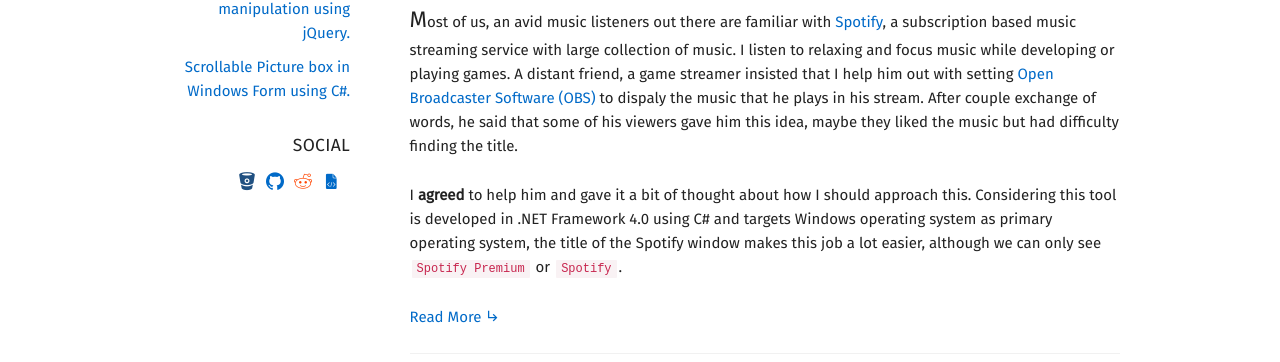
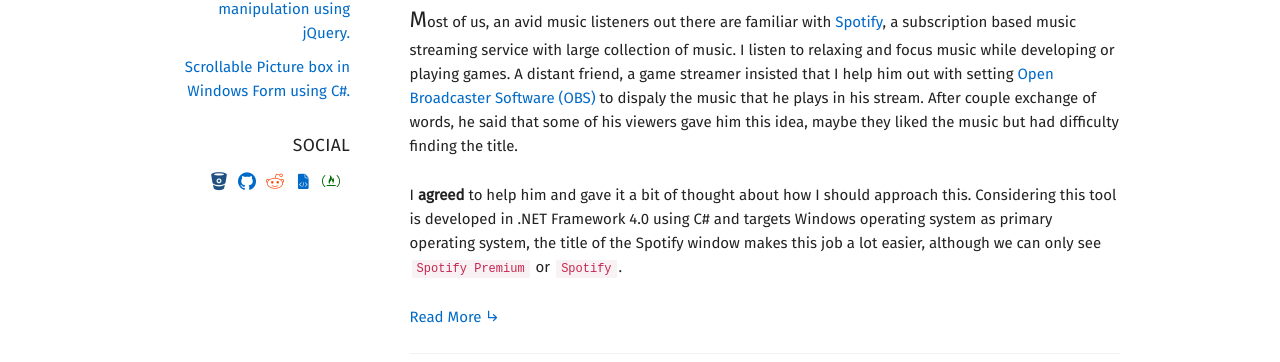
Before and after one commit to intern0t/personal-blog, a Jekyll site: the page built from index.html, in a window 1280 px wide. Shown: the part 1029-1391 px from the top of the page. Built offline with Jekyll 4.4.1, drawn with Linux system fonts in a browser that asks for light colours; nearby versions of some CDN libraries; the list of posts is cut into pages by our own code.

Commit message:
Added FreeCodeCamp profile, updated icon pack.

```diff
--- a/_includes/sidebar.html
+++ b/_includes/sidebar.html
@@ -35,6 +35,7 @@
         <h6 class="u-full-width tag-title">Social</h6>
         <!-- Recent Articles. -->
         <ul class="u-full-width social-buttons">
+            <li><a href="{{ site.github_username | prepend: 'https://www.freecodecamp.org/' }}" title="FreeCodeCamp" target="_blank"><span class="icon-brand6"></span></a></li>
             <li><a href="{{ site.github_username | prepend: 'https://repl.it/@' }}" title="Repl.it" target="_blank"><span class="icon-document-code"></span></a></li>
             <li><a href="{{ site.reddit | prepend: 'https://reddit.com/u/' }}" title="Reddit" target="_blank"><span class="icon-brand4"></span></a></li>
             <li><a href="{{ site.github_username | prepend: 'https://github.com/' }}" title="Github" target="_blank"><span class="icon-github"></span></a></li>
--- a/_sass/_icomoon.scss
+++ b/_sass/_icomoon.scss
@@ -1,10 +1,10 @@
 @font-face {
   font-family: 'icomoon';
-  src:  url('../fonts/icomoon.eot?ekhkr0');
-  src:  url('../fonts/icomoon.eot?ekhkr0#iefix') format('embedded-opentype'),
-    url('../fonts/icomoon.ttf?ekhkr0') format('truetype'),
-    url('../fonts/icomoon.woff?ekhkr0') format('woff'),
-    url('../fonts/icomoon.svg?ekhkr0#icomoon') format('svg');
+  src:  url('../fonts/icomoon.eot?w3bpll');
+  src:  url('../fonts/icomoon.eot?w3bpll#iefix') format('embedded-opentype'),
+    url('../fonts/icomoon.ttf?w3bpll') format('truetype'),
+    url('../fonts/icomoon.woff?w3bpll') format('woff'),
+    url('../fonts/icomoon.svg?w3bpll#icomoon') format('svg');
   font-weight: normal;
   font-style: normal;
 }
@@ -90,6 +90,10 @@
 .icon-hand-o-up:before {
   content: "\e908";
 }
+.icon-brand6:before {
+  content: "\e90d";
+  color: #060;
+}
 .icon-brand:before {
   content: "\e901";
   color: #ed1c24;
```
Also changed, not shown: assets/fonts/icomoon.ttf, assets/fonts/icomoon.woff, 2 other files.
